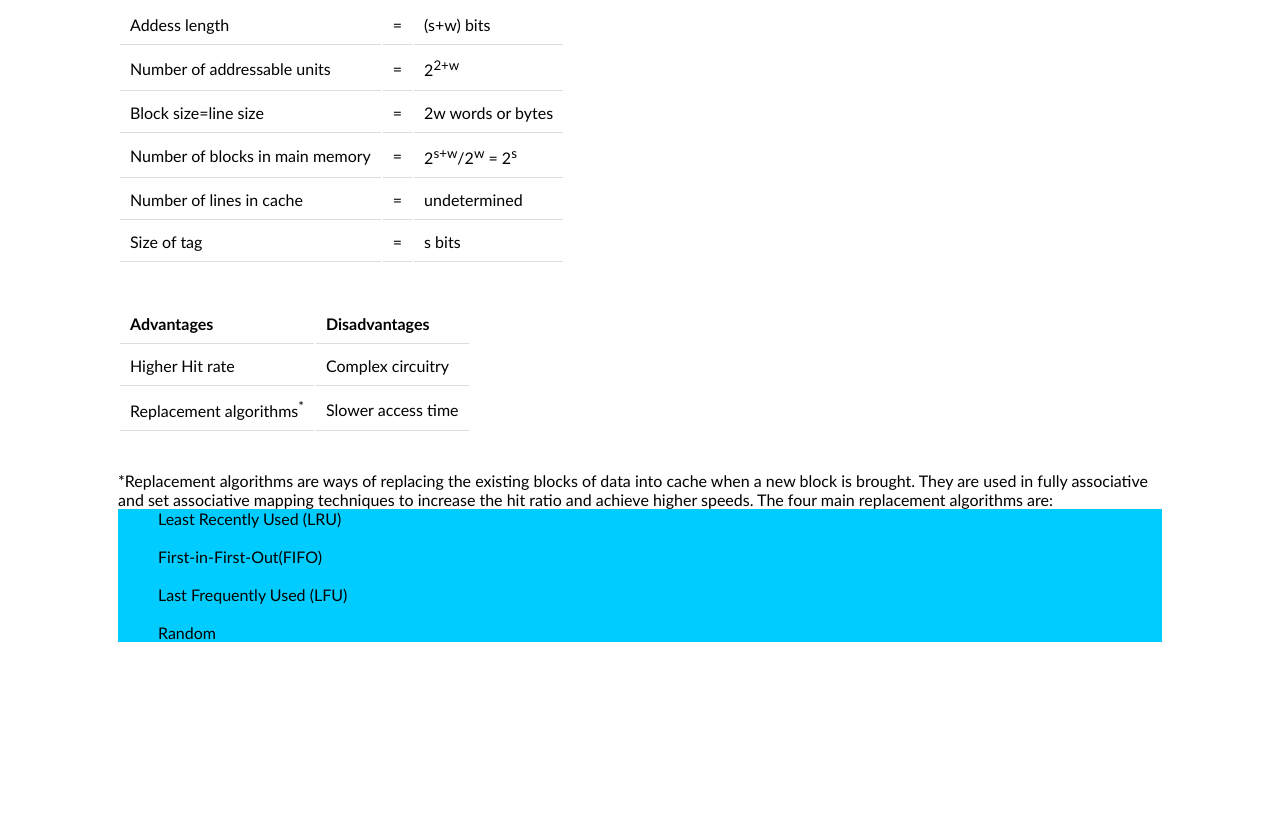
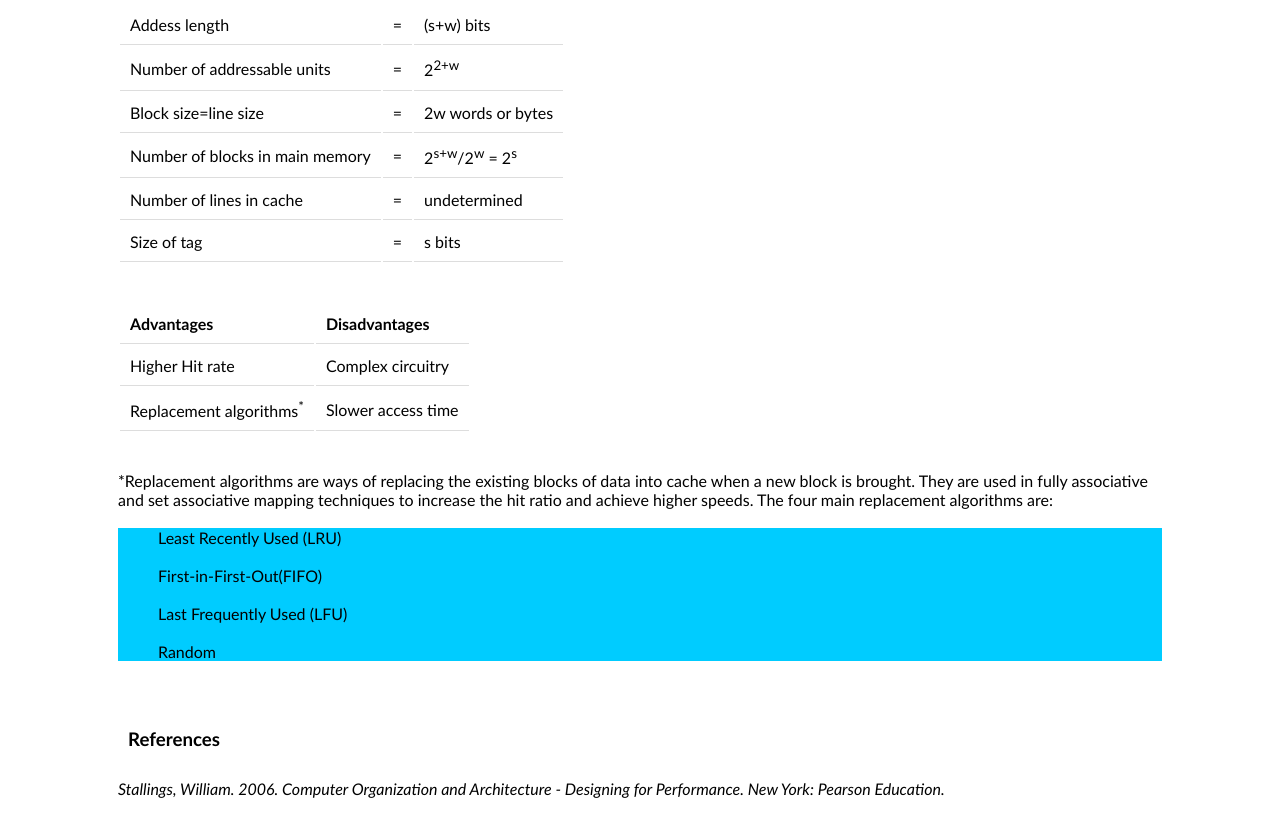
Before and after one commit to hackergirl1/5G-Presentation-, a plain HTML site: page Assignment/associative.html in a window 1280 px wide. Shown: the part 1927-2763 px from the top of the page. Before the commit the page ends 2621 px from the top, so only its background shows below. Drawn offline with Linux system fonts and the light colour scheme.

Commit message:
added references
Added Stallings' book as a reference to all pages

```diff
--- a/Assignment/associative.html
+++ b/Assignment/associative.html
@@ -94,13 +94,19 @@
 
 	*Replacement algorithms are ways of replacing the existing blocks of data into cache when a new block is brought.
 	They are used in fully associative and set associative mapping techniques to increase the hit ratio and achieve
-	higher speeds. The four main replacement algorithms are:<br>
+	higher speeds. The four main replacement algorithms are:<br><br>
 	<ul>
 	 <li>Least Recently Used (LRU)</li><br>
 	 <li>First-in-First-Out(FIFO)</li><br>
 	 <li>Last Frequently Used (LFU)</li><br>
 	 <li>Random</li>
 	</ul>
+	<br><br>
+	<h3>References</h3>
+	<i>Stallings, William. 2006. Computer Organization and Architecture - Designing for Performance.
+     New York: Pearson Education.</i>
+
 	</p>
 
+
     </div>
```
Also changed, not shown: Assignment/direct.html (+3 -25 lines), Assignment/kway.html (+4 -1 lines).
